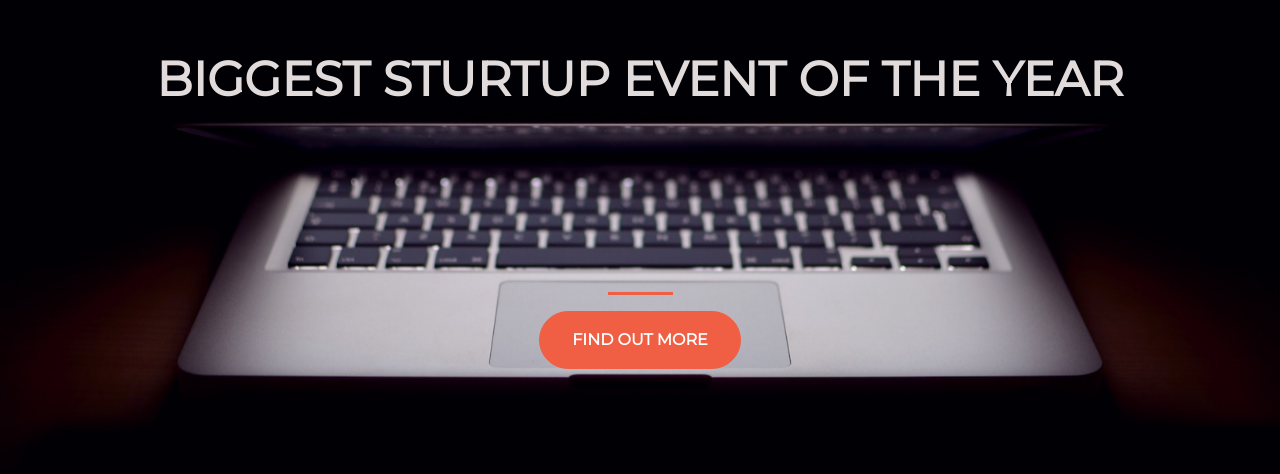
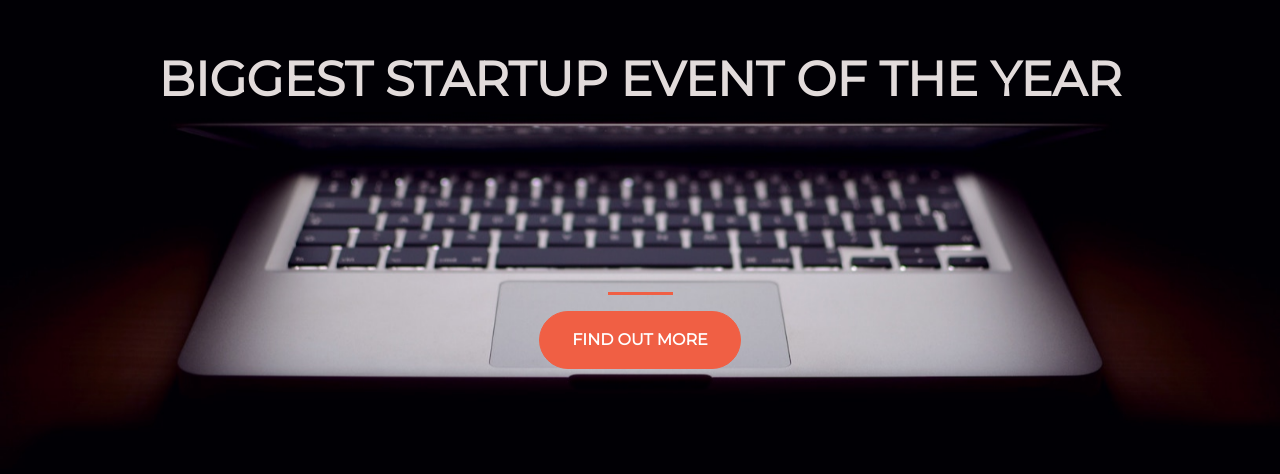
Before and after one commit to TawsiFELaHy/startup, a plain HTML site: page index.html in a window 1280 px wide. Shown: the part 190-664 px from the top of the page. Drawn offline with nearby package versions, Linux system fonts and the light colour scheme.

Commit message:
have gotten an spelling mistake

```diff
--- a/index.html
+++ b/index.html
@@ -19,7 +19,7 @@
   <div class="container d-flex align-items-center h-100">
     <div class="row">
       <header class="text-center col-12">
-        <h1 class="text-uppercase"><strong>Biggest sturtup event of the year</strong></h1>
+        <h1 class="text-uppercase"><strong>Biggest startup event of the year</strong></h1>
       </header>
       <div class="buffer col-12"></div>
       <section class="text-center col-12">
```
